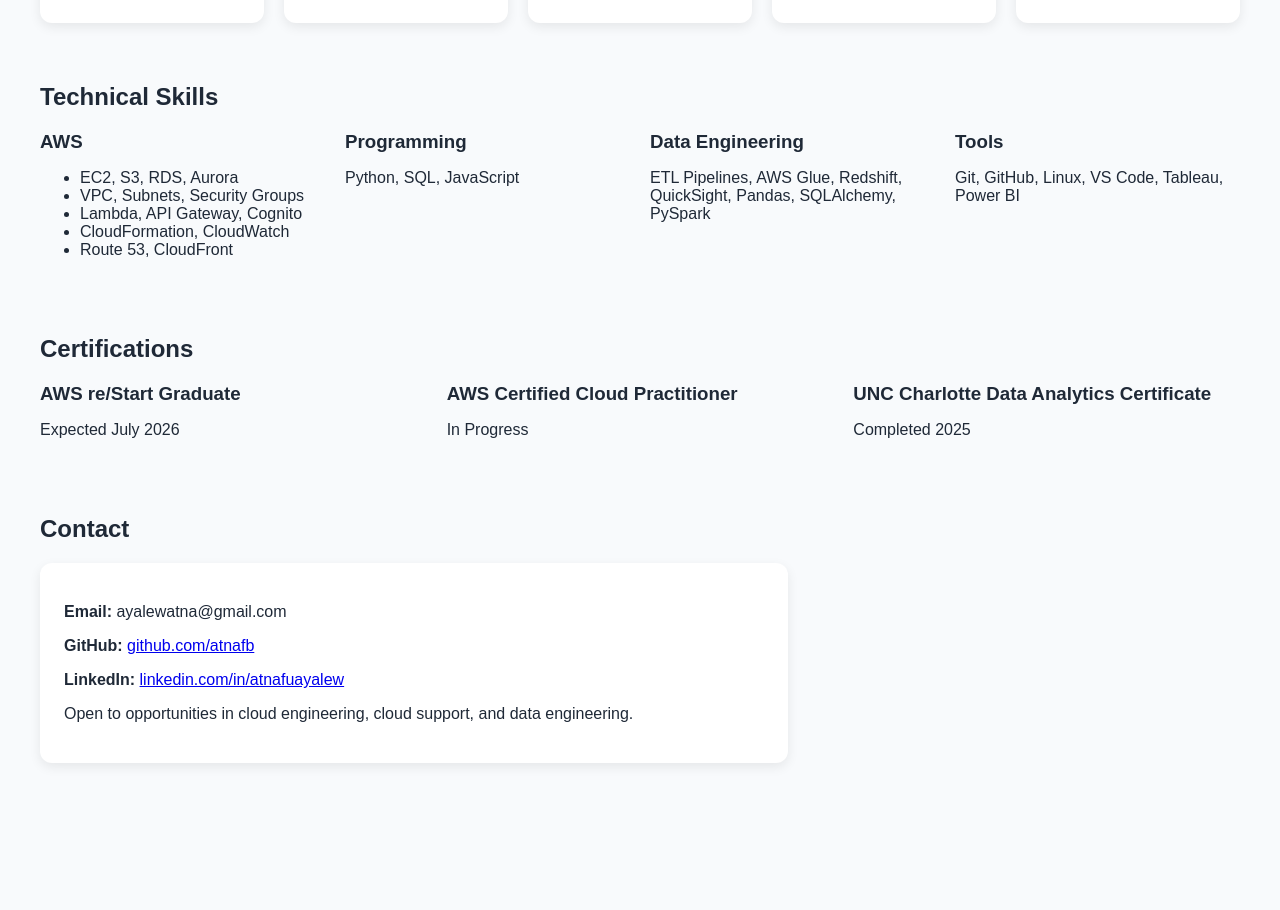
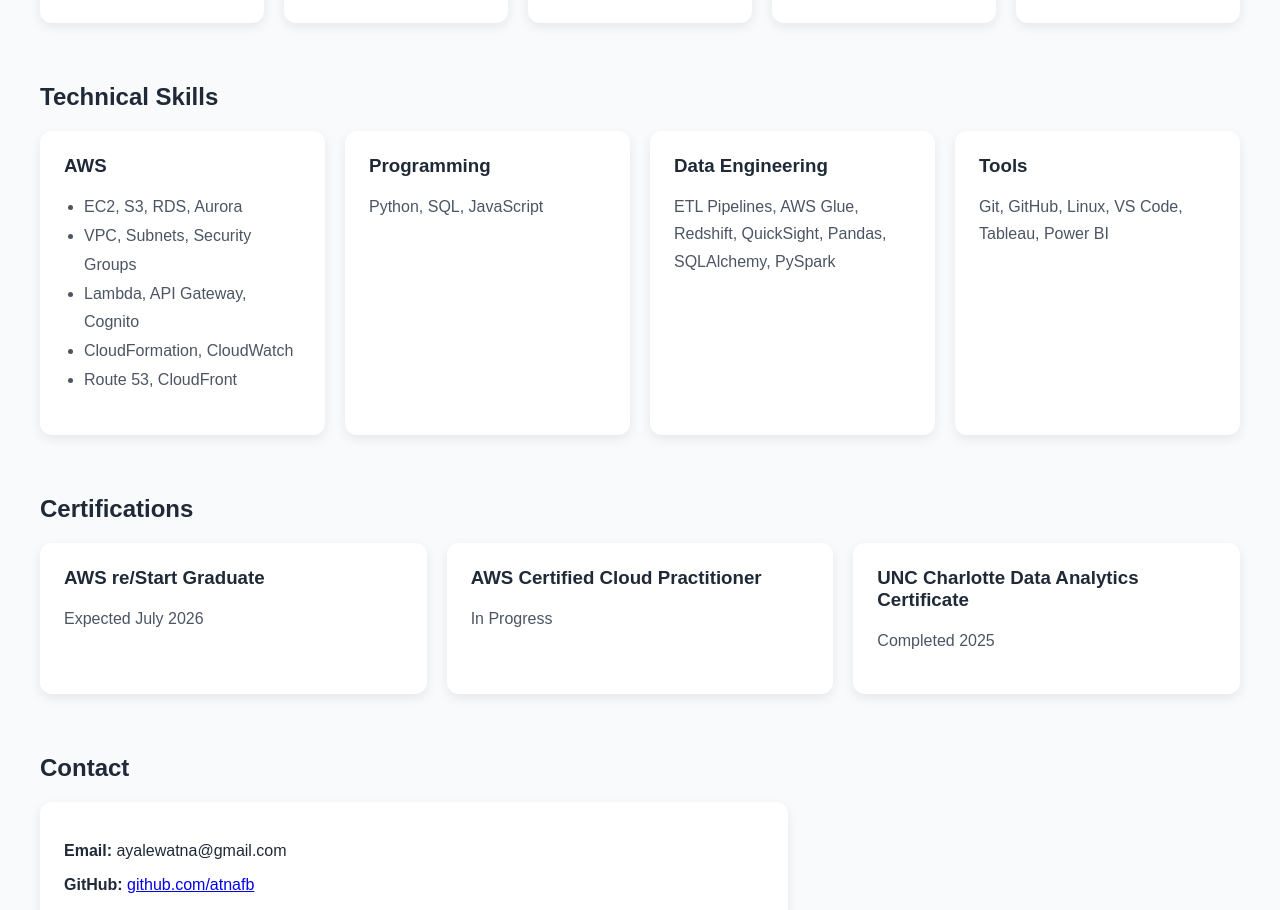
Before and after one commit to atnafb/cloud-portfolio, a React (Vite) app: page / in a window 1280 px wide. Shown: the part 908-1818 px from the top of the page. Before the commit the page ends 1771 px from the top, so only its background shows below. Built offline with nearby package versions, Linux system fonts and the light colour scheme.

Commit message:
Style certification section

```diff
--- a/src/App.jsx
+++ b/src/App.jsx
@@ -5,7 +5,7 @@
       description:
         "Cloud-native healthcare app using AWS VPC, RDS MySQL, Cognito, API Gateway, Lambda, and CloudFormation.",
       tags: ["AWS", "RDS", "Lambda", "Cognito"],
-      link: "https://github.com/atnafb/atnafb.git",
+      link: "https://github.com/atnafb/atnafb",
     },
     {
       title: "Database Migration to AWS",
@@ -19,7 +19,7 @@
       description:
         "Data analytics project using Python, SQL, Pandas, and visualizations to analyze housing market trends.",
       tags: ["Python", "SQL", "Pandas", "Analytics"],
-      link: "https://github.com/atnafb/NC_housing_market.git",
+      link: "https://github.com/atnafb/NC_housing_market",
     },
     {
       title: "ETL Data Pipeline",
@@ -33,7 +33,7 @@
       description:
         "Task management app built with Flask, DynamoDB, EC2, Nginx, and Linux server configuration.",
       tags: ["Flask", "DynamoDB", "EC2", "Linux"],
-      link: "https://github.com/atnafb/taskTracker.git",
+      link: "https://github.com/atnafb/taskTracker",
     },
   ];
 
@@ -58,12 +58,21 @@
         <h2 style={{ margin: 0 }}>Atnafu Ayalew</h2>
 
         <div style={{ display: "flex", gap: "20px" }}>
-      <a href="#projects" style={{ textDecoration: "none", color: "#111827", fontWeight: "500" }}>Projects</a>
-      <a href="#skills" style={{ textDecoration: "none", color: "#111827", fontWeight: "500" }}>Skills</a>
-      <a href="#certifications" style={{ textDecoration: "none", color: "#111827", fontWeight: "500" }}>Certifications</a>
-      <a href="#contact" style={{ textDecoration: "none", color: "#111827", fontWeight: "500" }}>Contact</a>
+          <a href="#projects" style={{ textDecoration: "none", color: "#111827", fontWeight: "500" }}>
+            Projects
+          </a>
+          <a href="#skills" style={{ textDecoration: "none", color: "#111827", fontWeight: "500" }}>
+            Skills
+          </a>
+          <a href="#certifications" style={{ textDecoration: "none", color: "#111827", fontWeight: "500" }}>
+            Certifications
+          </a>
+          <a href="#contact" style={{ textDecoration: "none", color: "#111827", fontWeight: "500" }}>
+            Contact
+          </a>
         </div>
       </nav>
+
       <section
         style={{
           display: "grid",
@@ -209,9 +218,16 @@
             gap: "20px",
           }}
         >
-          <div>
-            <h3>AWS</h3>
-            <ul>
+          <div
+            style={{
+              backgroundColor: "white",
+              padding: "24px",
+              borderRadius: "12px",
+              boxShadow: "0 4px 12px rgba(0, 0, 0, 0.08)",
+            }}
+          >
+            <h3 style={{ marginBottom: "16px" }}>AWS</h3>
+            <ul style={{ paddingLeft: "20px", lineHeight: "1.8", color: "#4b5563" }}>
               <li>EC2, S3, RDS, Aurora</li>
               <li>VPC, Subnets, Security Groups</li>
               <li>Lambda, API Gateway, Cognito</li>
@@ -220,22 +236,47 @@
             </ul>
           </div>
 
-          <div>
-            <h3>Programming</h3>
-            <p>Python, SQL, JavaScript</p>
+          <div
+            style={{
+              backgroundColor: "white",
+              padding: "24px",
+              borderRadius: "12px",
+              boxShadow: "0 4px 12px rgba(0, 0, 0, 0.08)",
+            }}
+          >
+            <h3 style={{ marginBottom: "16px" }}>Programming</h3>
+            <p style={{ color: "#4b5563", lineHeight: "1.7" }}>
+              Python, SQL, JavaScript
+            </p>
           </div>
 
-          <div>
-            <h3>Data Engineering</h3>
-            <p>
+          <div
+            style={{
+              backgroundColor: "white",
+              padding: "24px",
+              borderRadius: "12px",
+              boxShadow: "0 4px 12px rgba(0, 0, 0, 0.08)",
+            }}
+          >
+            <h3 style={{ marginBottom: "16px" }}>Data Engineering</h3>
+            <p style={{ color: "#4b5563", lineHeight: "1.7" }}>
               ETL Pipelines, AWS Glue, Redshift, QuickSight, Pandas,
               SQLAlchemy, PySpark
             </p>
           </div>
 
-          <div>
-            <h3>Tools</h3>
-            <p>Git, GitHub, Linux, VS Code, Tableau, Power BI</p>
+          <div
+            style={{
+              backgroundColor: "white",
+              padding: "24px",
+              borderRadius: "12px",
+              boxShadow: "0 4px 12px rgba(0, 0, 0, 0.08)",
+            }}
+          >
+            <h3 style={{ marginBottom: "16px" }}>Tools</h3>
+            <p style={{ color: "#4b5563", lineHeight: "1.7" }}>
+              Git, GitHub, Linux, VS Code, Tableau, Power BI
+            </p>
           </div>
         </div>
       </section>
@@ -250,19 +291,50 @@
             gap: "20px",
           }}
         >
-          <div>
-            <h3>AWS re/Start Graduate</h3>
-            <p>Expected July 2026</p>
+          <div
+            style={{
+              backgroundColor: "white",
+              padding: "24px",
+              borderRadius: "12px",
+              boxShadow: "0 4px 12px rgba(0, 0, 0, 0.08)",
+            }}
+          >
+            <h3 style={{ marginBottom: "12px" }}>AWS re/Start Graduate</h3>
+            <p style={{ color: "#4b5563", lineHeight: "1.7" }}>
+              Expected July 2026
+            </p>
           </div>
 
-          <div>
-            <h3>AWS Certified Cloud Practitioner</h3>
-            <p>In Progress</p>
+          <div
+            style={{
+              backgroundColor: "white",
+              padding: "24px",
+              borderRadius: "12px",
+              boxShadow: "0 4px 12px rgba(0, 0, 0, 0.08)",
+            }}
+          >
+            <h3 style={{ marginBottom: "12px" }}>
+              AWS Certified Cloud Practitioner
+            </h3>
+            <p style={{ color: "#4b5563", lineHeight: "1.7" }}>
+              In Progress
+            </p>
           </div>
 
-          <div>
-            <h3>UNC Charlotte Data Analytics Certificate</h3>
-            <p>Completed 2025</p>
+          <div
+            style={{
+              backgroundColor: "white",
+              padding: "24px",
+              borderRadius: "12px",
+              boxShadow: "0 4px 12px rgba(0, 0, 0, 0.08)",
+            }}
+          >
+            <h3 style={{ marginBottom: "12px" }}>
+              UNC Charlotte Data Analytics Certificate
+            </h3>
+            <p style={{ color: "#4b5563", lineHeight: "1.7" }}>
+              Completed 2025
+            </p>
           </div>
         </div>
       </section>
@@ -285,11 +357,7 @@
 
           <p style={{ marginBottom: "12px" }}>
             <strong>GitHub:</strong>{" "}
-            <a
-            href="https://github.com/atnafb"
-            target="_blank"
-            rel="noreferrer"
-            >
+            <a href="https://github.com/atnafb" target="_blank" rel="noreferrer">
               github.com/atnafb
             </a>
           </p>
@@ -306,7 +374,8 @@
           </p>
 
           <p>
-            Open to opportunities in cloud engineering, cloud support, and data engineering.
+            Open to opportunities in cloud engineering, cloud support, and data
+            engineering.
           </p>
         </div>
       </section>
```
Lines whose indentation alone changed are shown as unchanged.
